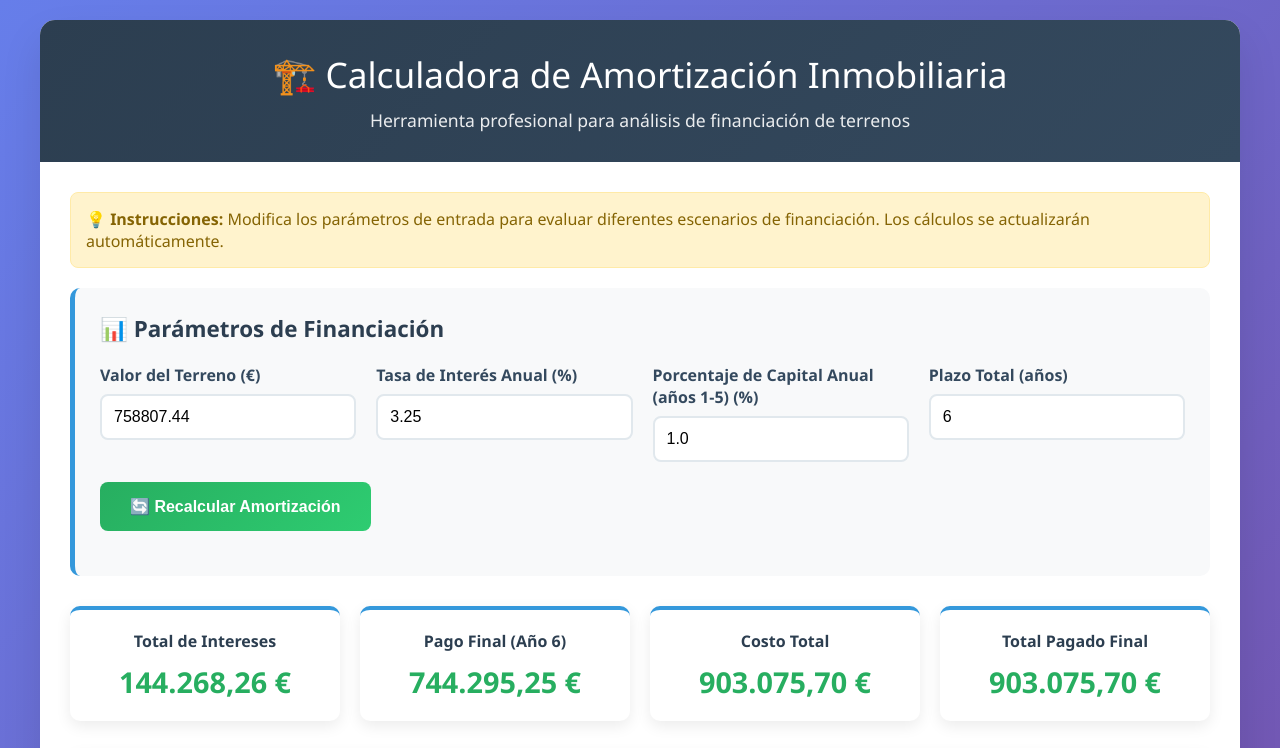
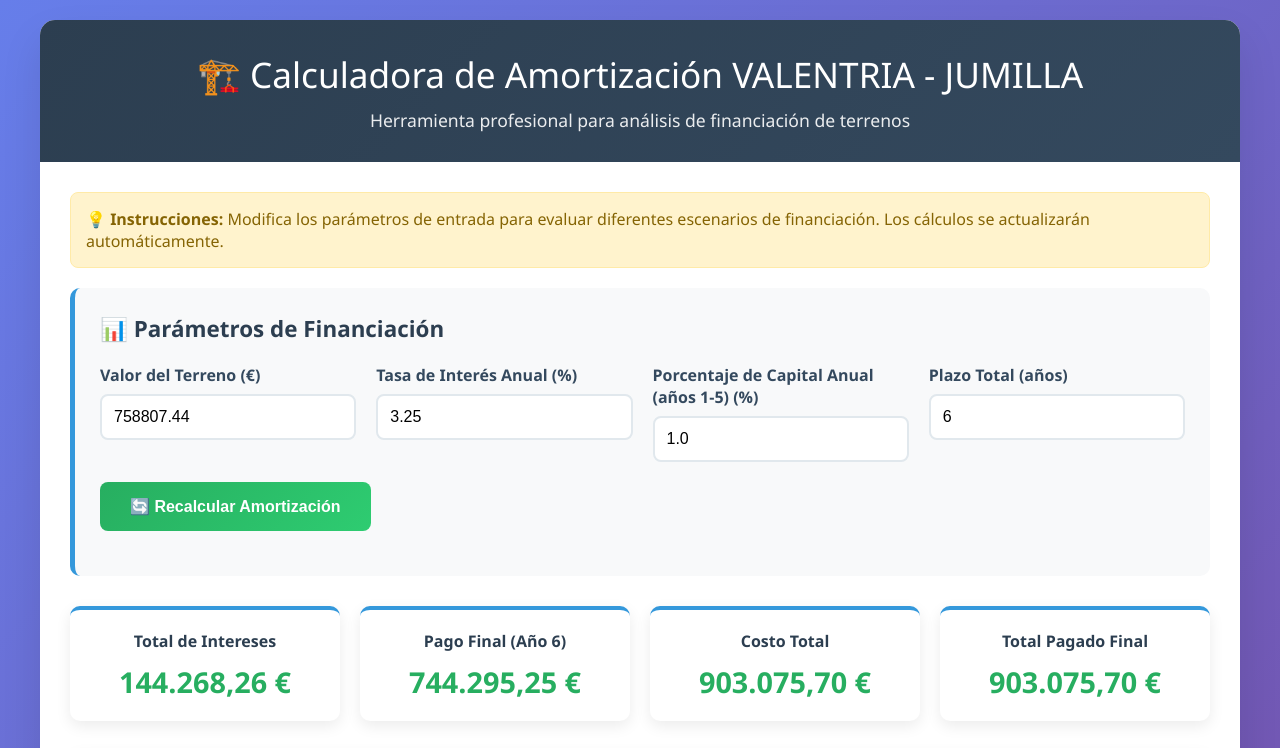
Before and after one commit to MateoValera/calculadora-terreno-VALENTRIA-Jumilla, a plain HTML site: page index.html in a window 1280 px wide. Shown: the top 748 px of the page. Drawn offline with Linux system fonts and the light colour scheme.

Commit message:
Actualizar titula a VALENTRIA - JUMILLA

```diff
--- a/index.html
+++ b/index.html
@@ -255,7 +255,7 @@
 <body>
     <div class="container">
         <div class="header">
-            <h1>🏗️ Calculadora de Amortización Inmobiliaria</h1>
+            <h1>🏗️ Calculadora de Amortización VALENTRIA - JUMILLA</h1>
             <p>Herramienta profesional para análisis de financiación de terrenos</p>
         </div>
 
```
